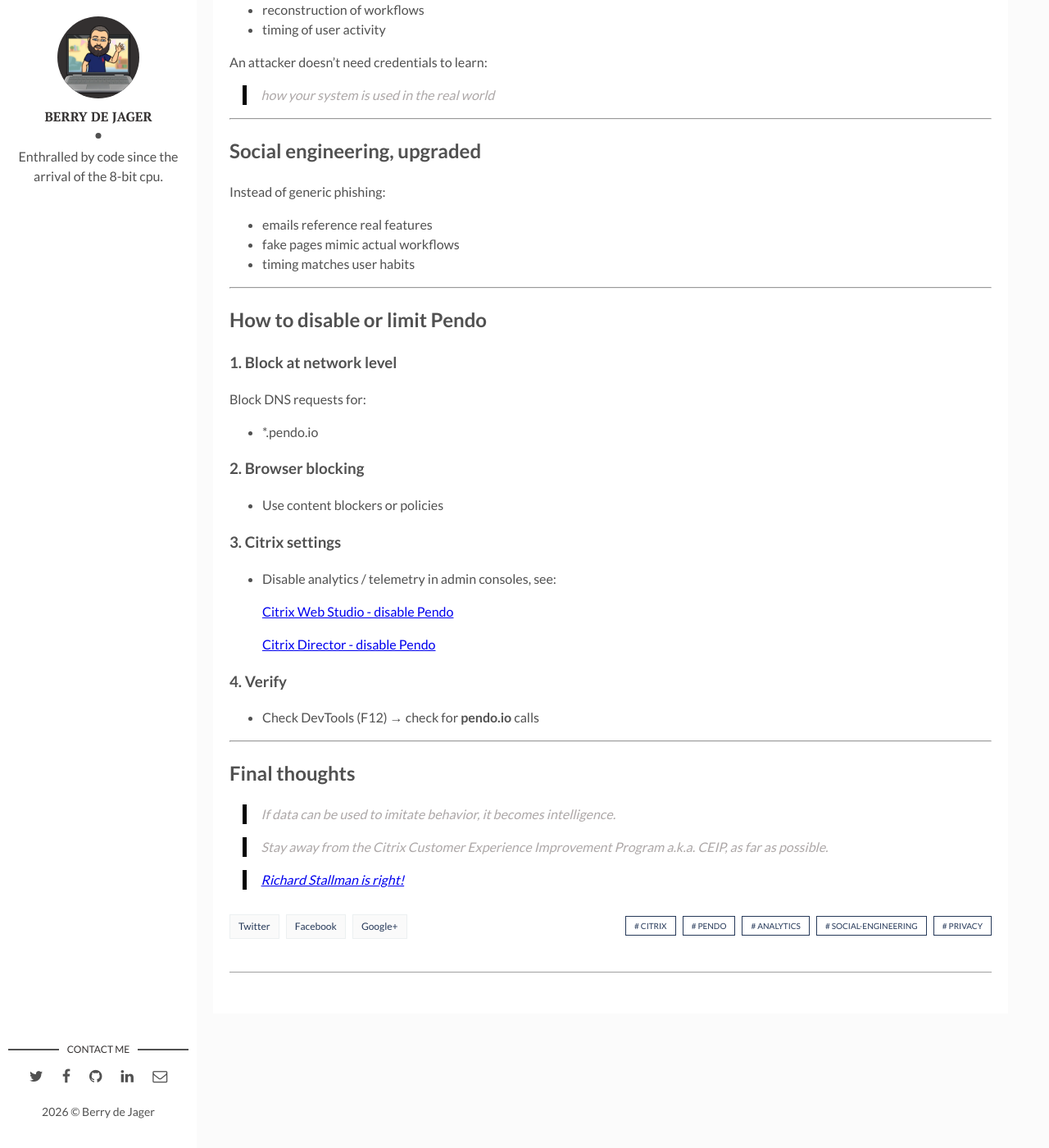
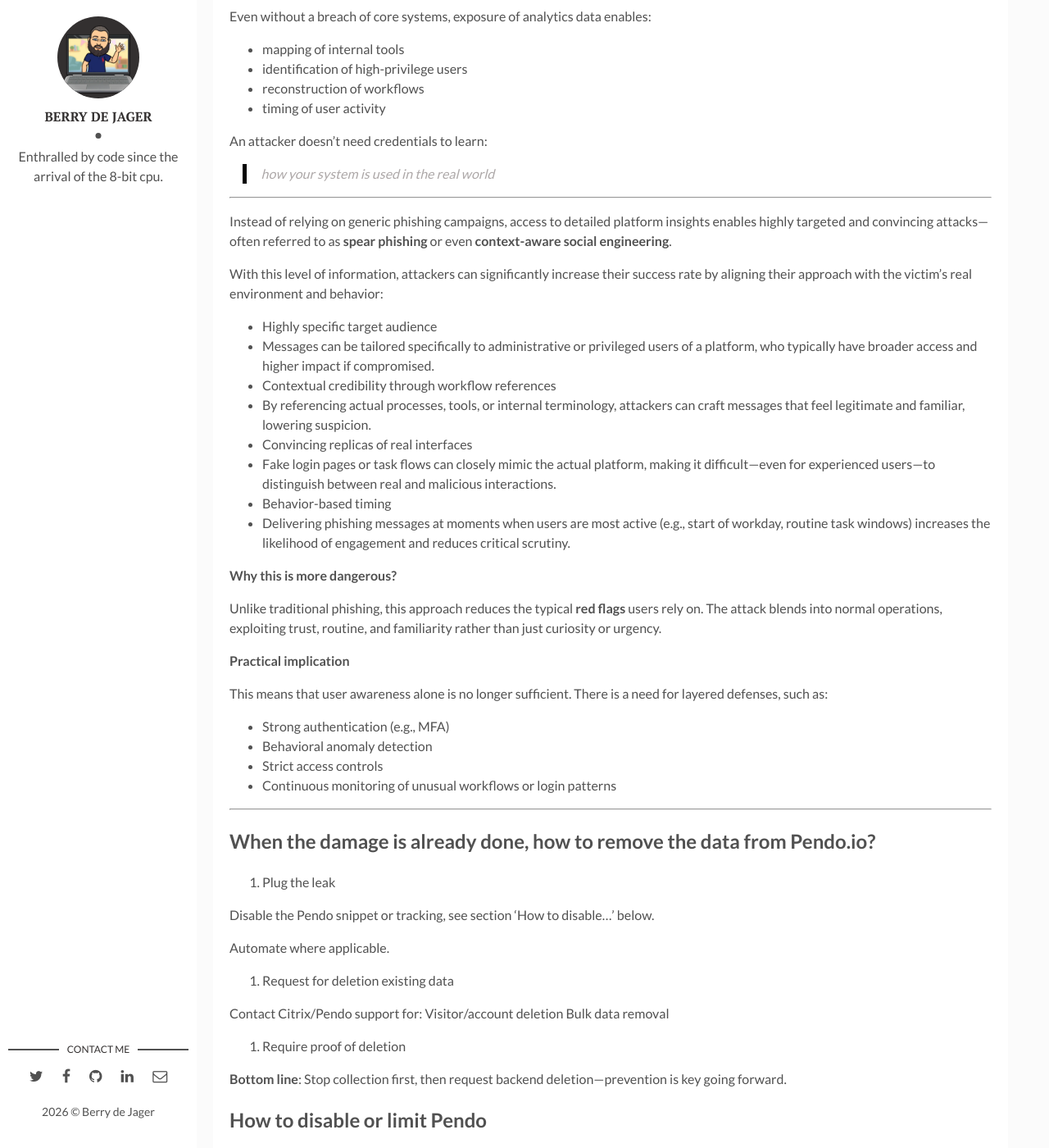
Before and after one commit to berrydejager/code, a Jekyll site: the page built from _posts/2026-04-13-Citrix-Pendo-and-its-hidden-risks.markdown, in a window 1280 px wide and 1400 px high, scrolled down 1949 px. Shown: the whole window at 82% size. Built offline with Jekyll 4.4.1, drawn with Linux system fonts in a browser that asks for light colours; some of the changed text lies outside the part shown.

Commit message:
Update 2026-04-13-Citrix-Pendo-and-its-hidden-risks.markdown

```diff
--- a/_posts/2026-04-13-Citrix-Pendo-and-its-hidden-risks.markdown
+++ b/_posts/2026-04-13-Citrix-Pendo-and-its-hidden-risks.markdown
@@ -47,6 +47,7 @@
 
 It doesn’t grant direct access—but it answers an important questions:
 
+> *In case of UPN naming: what is **your real name** for [OSINT](https://en.wikipedia.org/wiki/Open-source_intelligence)?*
 > *Who is doing what action?*
 > *What is your level of administrative rights?*
 > *Which hours and days are you working?*
@@ -59,10 +60,13 @@
 
 Now combine that identity context with what Pendo actually tracks:
 
+- user profiling
+- customer profiling
+- environment profiling
 - clicks
 - navigation paths
 - feature usage
-- workflow timing
+- workflow/hours timing
 
 You no longer have telemetry.
 
@@ -87,15 +91,51 @@
 
 ---
 
-## Social engineering, upgraded
+Instead of relying on generic phishing campaigns, access to detailed platform insights enables highly targeted and convincing attacks—often referred to as **spear phishing** or even **context-aware social engineering**.
 
-Instead of generic phishing:
+With this level of information, attackers can significantly increase their success rate by aligning their approach with the victim’s real environment and behavior:
 
-- emails reference real features
-- fake pages mimic actual workflows
-- timing matches user habits
+* Highly specific target audience
+* Messages can be tailored specifically to administrative or privileged users of a platform, who typically have broader access and higher impact if compromised.
+* Contextual credibility through workflow references
+* By referencing actual processes, tools, or internal terminology, attackers can craft messages that feel legitimate and familiar, lowering suspicion.
+* Convincing replicas of real interfaces
+* Fake login pages or task flows can closely mimic the actual platform, making it difficult—even for experienced users—to distinguish between real and malicious interactions.
+* Behavior-based timing
+* Delivering phishing messages at moments when users are most active (e.g., start of workday, routine task windows) increases the likelihood of engagement and reduces critical scrutiny.
+
+**Why this is more dangerous?**
+
+Unlike traditional phishing, this approach reduces the typical **red flags** users rely on. The attack blends into normal operations, exploiting trust, routine, and familiarity rather than just curiosity or urgency.
+
+**Practical implication**
+
+This means that user awareness alone is no longer sufficient. There is a need for layered defenses, such as:
+
+* Strong authentication (e.g., MFA)
+* Behavioral anomaly detection
+* Strict access controls
+* Continuous monitoring of unusual workflows or login patterns
 
 ---
+
+## When the damage is already done, how to remove the data from Pendo.io?
+
+1. Plug the leak
+
+Disable the Pendo snippet or tracking, see section 'How to disable...' below.
+
+Automate where applicable.
+
+2. Request for deletion existing data
+
+Contact Citrix/Pendo support for:
+Visitor/account deletion
+Bulk data removal
+
+3. Require proof of deletion
+
+**Bottom line**: Stop collection first, then request backend deletion—prevention is key going forward.
 
 ## How to disable or limit Pendo
 
```
Also changed, not shown: other parts of _posts/2026-04-13-Citrix-Pendo-and-its-hidden-risks.markdown (+2 -2 lines).
